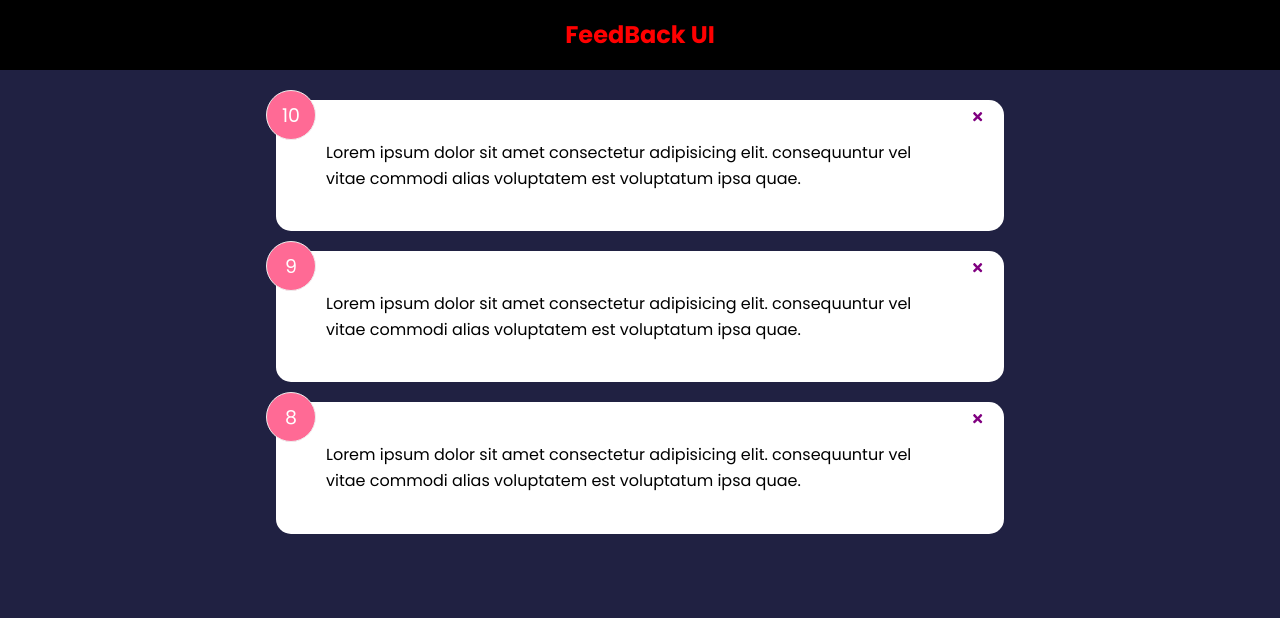
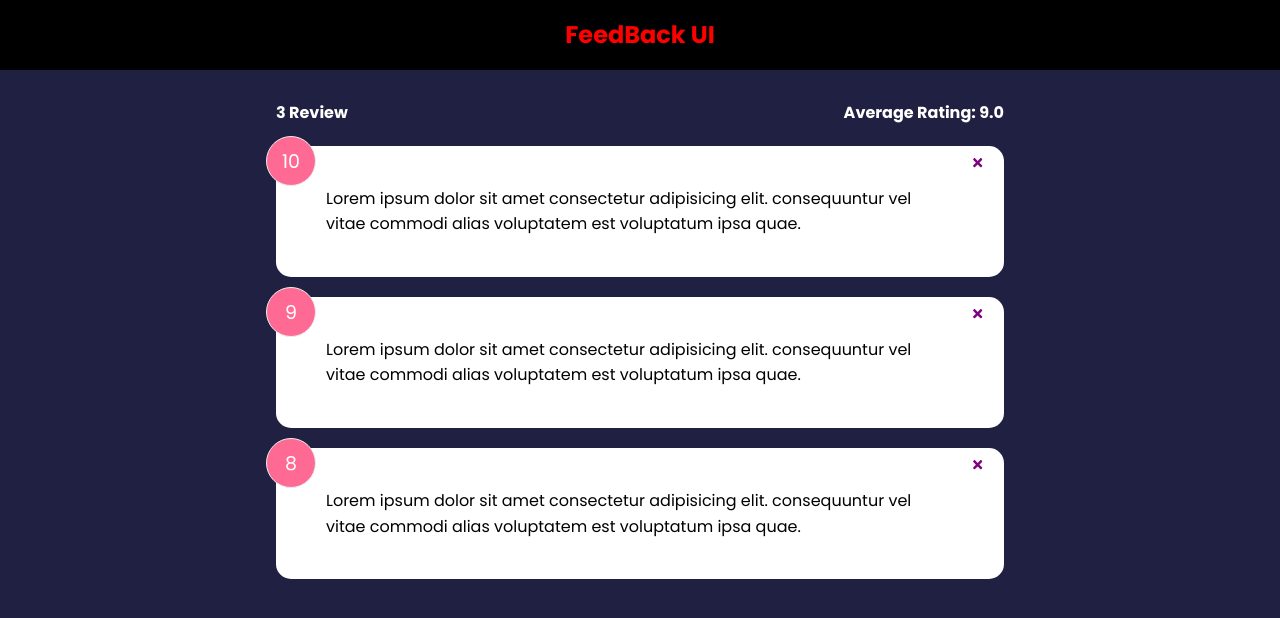
Before and after one commit to 046kanahiya/feedback-app, a React (Create React App) app: page / in a window 1280 px wide. Shown: the top 618 px of the page. Built offline with nearby package versions, Linux system fonts and the light colour scheme.

Commit message:
Added feature like No. of Feedback Review and rating

```diff
--- a/src/App.js
+++ b/src/App.js
@@ -2,13 +2,14 @@ import React, { useState } from "react"
 import Header from "./Component/Header";
 import FeedBackData from "./Data/FeedBackData";
 import FeedBackList from "./Component/FeedBackList";
+import FeedBackStatus from "./Component/FeedBackStatus";
 function App() {
-    const [Feedback,setFeedback] = useState(FeedBackData)
+    const [feedback,setFeedback] = useState(FeedBackData)
     const deleteFeedback = (id)=>{
 
         //console.log('app',id)
         if(window.confirm('Are you sure you want to delete?'))
-       setFeedback(Feedback.filter((item)=>{
+       setFeedback(feedback.filter((item)=>{
             return item.id !==id; // ie jo id match nhi hai usse chod kr sab dede
        }))
     }
@@ -16,7 +17,8 @@ function App() {
         <>
         <Header text ={"FeedBack UI"} bgColor="black" textColor="red"/>
         <div className="container">
-            <FeedBackList feedback ={Feedback} handleDelete={deleteFeedback}/>
+            <FeedBackStatus feedback= {feedback}/>
+            <FeedBackList feedback ={feedback} handleDelete={deleteFeedback}/>
 
         </div>
         </>
--- /dev/null
+++ b/src/Component/FeedBackStatus.jsx
@@ -0,0 +1,23 @@
+import React from "react";
+import propTypes from "prop-types";
+function FeedBackStatus({feedback}){
+    //cal average rating
+    let average = feedback.reduce((acc,cur)=>{
+            return acc+cur.rating;
+    },0)/feedback.length
+
+    average= average.toFixed(1)
+   return (
+    <div className="feedback-status">
+
+        <h4> {feedback.length} Review </h4>
+        <h4> Average Rating: {isNaN(average)?0 : average} </h4>
+    </div>
+
+   )
+}
+
+FeedBackStatus.prototype={
+    feedback: propTypes.array.isRequired
+}
+export default FeedBackStatus;
--- a/src/index.css
+++ b/src/index.css
@@ -118,7 +118,7 @@ input:focus {
   outline: none;
 }
 
-.feedback-stats {
+.feedback-status {
   color: #fff;
   display: flex;
   justify-content: space-between;
```
